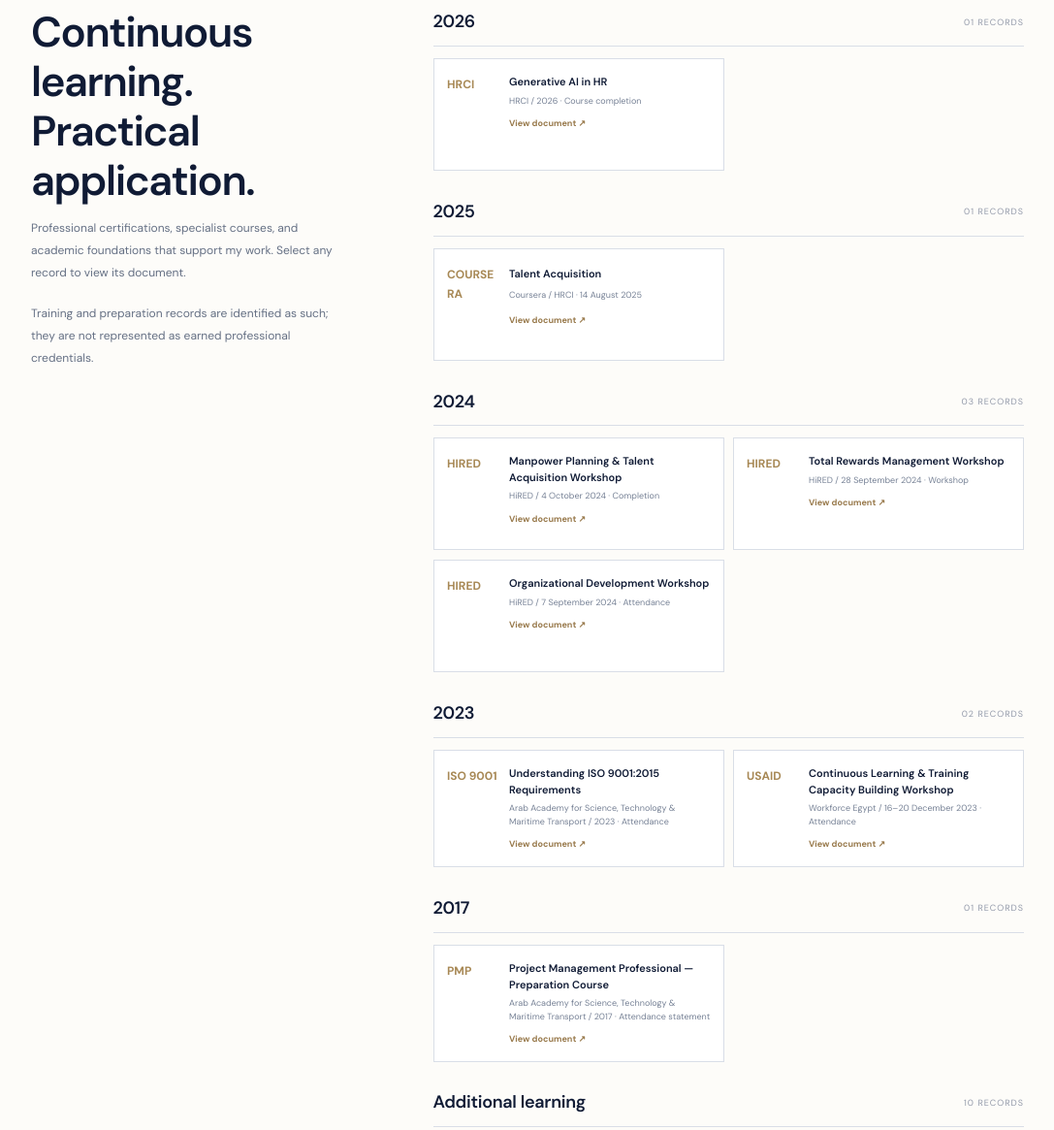
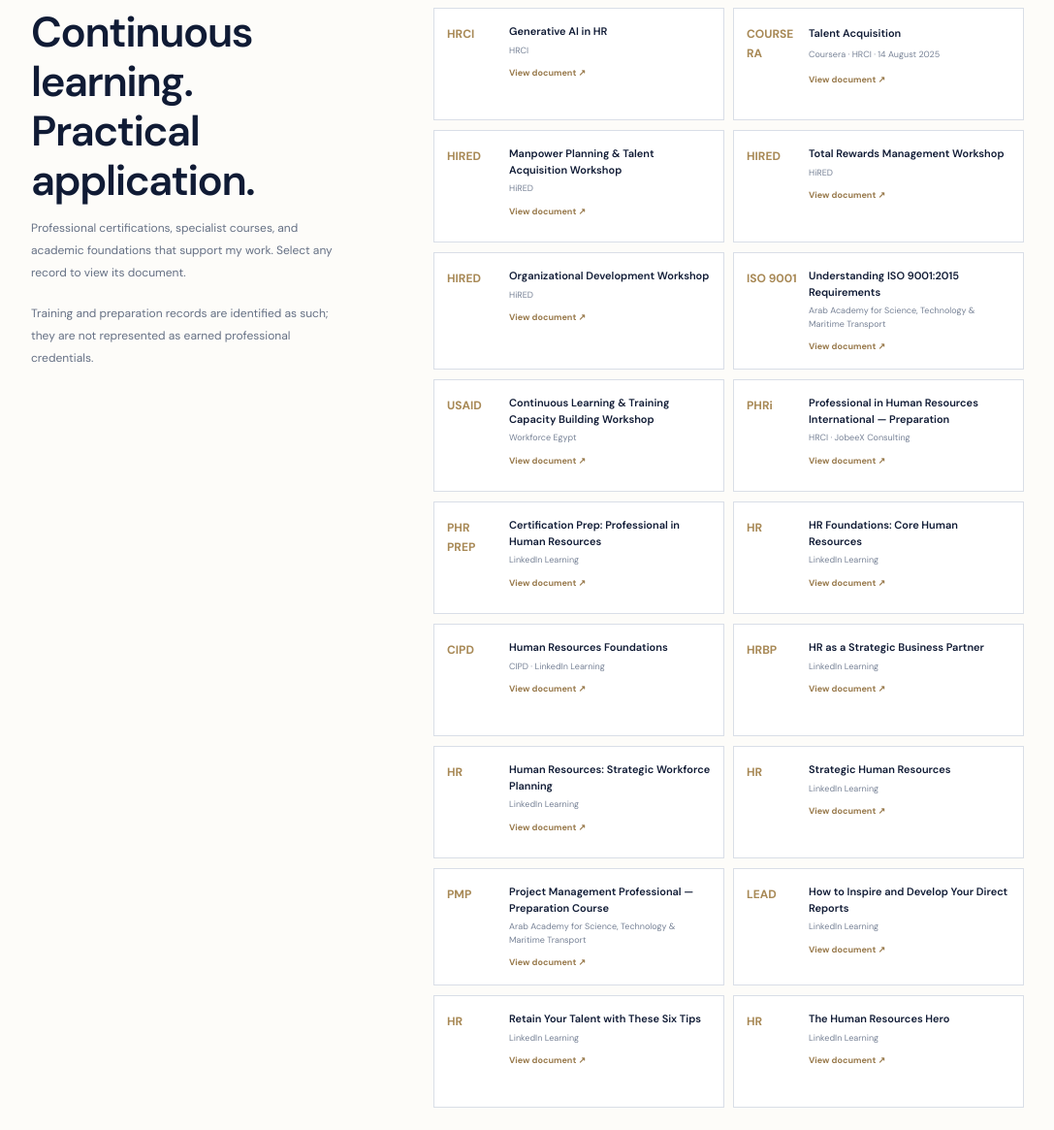
Before and after one commit to omar-raafat13/omar-raafat13.github.io, a plain HTML site: page index.html in a window 1280 px wide. Shown: the part 7460-8625 px from the top of the page at 97% size, without its empty margins (96-1183 px from the left). Drawn offline with Linux system fonts and the light colour scheme.

Commit message:
Replace credential timeline with unified grid

```diff
--- a/index.html
+++ b/index.html
@@ -212,55 +212,25 @@
       <div class="section-kicker"><span>07 /</span><span data-en="CREDENTIALS" data-ar="المؤهلات والشهادات">CREDENTIALS</span></div>
       <div class="credentials-layout">
         <div><h2 data-en="Continuous learning. Practical application." data-ar="تعلم مستمر، وتطبيق عملي.">Continuous learning. Practical application.</h2><p data-en="Professional certifications, specialist courses, and academic foundations that support my work. Select any record to view its document." data-ar="شهادات مهنية ودورات تخصصية وأساس أكاديمي يدعم عملي. اختر أي شهادة لعرض المستند.">Professional certifications, specialist courses, and academic foundations that support my work. Select any record to view its document.</p><p class="credential-note" data-en="Training and preparation records are identified as such; they are not represented as earned professional credentials." data-ar="يتم توضيح الدورات التحضيرية وشهادات الحضور بصفتها، ولا تُعرض باعتبارها اعتمادات مهنية مكتسبة.">Training and preparation records are identified as such; they are not represented as earned professional credentials.</p></div>
-        <div class="credential-years">
-          <div class="credential-year-group">
-            <div class="credential-year-heading"><h3>2026</h3><span>01 <span data-en="records" data-ar="سجلات">records</span></span></div>
-            <div class="credential-grid">
-              <button class="credential credential-view" type="button" data-cert="CertificateOfCompletion_Generative AI in HR.pdf"><b>HRCI</b><span data-en="Generative AI in HR" data-ar="الذكاء الاصطناعي التوليدي في الموارد البشرية">Generative AI in HR</span><small>HRCI / 2026 · Course completion</small><em data-en="View document ↗" data-ar="عرض المستند ↗">View document ↗</em></button>
-            </div>
-          </div>
-          <div class="credential-year-group">
-            <div class="credential-year-heading"><h3>2025</h3><span>01 <span data-en="records" data-ar="سجلات">records</span></span></div>
-            <div class="credential-grid">
-              <button class="credential credential-view" type="button" data-cert="Talent Acquisitions.png"><b>COURSERA</b><span data-en="Talent Acquisition" data-ar="اكتساب المواهب">Talent Acquisition</span><small>Coursera / HRCI · 14 August 2025</small><em data-en="View document ↗" data-ar="عرض المستند ↗">View document ↗</em></button>
-            </div>
-          </div>
-          <div class="credential-year-group">
-            <div class="credential-year-heading"><h3>2024</h3><span>03 <span data-en="records" data-ar="سجلات">records</span></span></div>
-            <div class="credential-grid">
-              <button class="credential credential-view" type="button" data-cert="Manpower Planning.jpeg"><b>HIRED</b><span data-en="Manpower Planning & Talent Acquisition Workshop" data-ar="ورشة تخطيط القوى العاملة واكتساب المواهب">Manpower Planning & Talent Acquisition Workshop</span><small>HiRED / 4 October 2024 · Completion</small><em data-en="View document ↗" data-ar="عرض المستند ↗">View document ↗</em></button>
-              <button class="credential credential-view" type="button" data-cert="Total Rewards Management.jpeg"><b>HIRED</b><span data-en="Total Rewards Management Workshop" data-ar="ورشة إدارة إجمالي المكافآت">Total Rewards Management Workshop</span><small>HiRED / 28 September 2024 · Workshop</small><em data-en="View document ↗" data-ar="عرض المستند ↗">View document ↗</em></button>
-              <button class="credential credential-view" type="button" data-cert="OD.jpeg"><b>HIRED</b><span data-en="Organizational Development Workshop" data-ar="ورشة التطوير المؤسسي">Organizational Development Workshop</span><small>HiRED / 7 September 2024 · Attendance</small><em data-en="View document ↗" data-ar="عرض المستند ↗">View document ↗</em></button>
-            </div>
-          </div>
-          <div class="credential-year-group">
-            <div class="credential-year-heading"><h3>2023</h3><span>02 <span data-en="records" data-ar="سجلات">records</span></span></div>
-            <div class="credential-grid">
-              <button class="credential credential-view" type="button" data-cert="ISO.jpeg"><b>ISO 9001</b><span data-en="Understanding ISO 9001:2015 Requirements" data-ar="فهم متطلبات ISO 9001:2015">Understanding ISO 9001:2015 Requirements</span><small>Arab Academy for Science, Technology & Maritime Transport / 2023 · Attendance</small><em data-en="View document ↗" data-ar="عرض المستند ↗">View document ↗</em></button>
-              <button class="credential credential-view" type="button" data-cert="Workforce Egypt.jpeg"><b>USAID</b><span data-en="Continuous Learning & Training Capacity Building Workshop" data-ar="ورشة بناء القدرات في التعلم والتدريب المستمر">Continuous Learning & Training Capacity Building Workshop</span><small>Workforce Egypt / 16–20 December 2023 · Attendance</small><em data-en="View document ↗" data-ar="عرض المستند ↗">View document ↗</em></button>
-            </div>
-          </div>
-          <div class="credential-year-group">
-            <div class="credential-year-heading"><h3>2017</h3><span>01 <span data-en="records" data-ar="سجلات">records</span></span></div>
-            <div class="credential-grid">
-              <button class="credential credential-view" type="button" data-cert="PMP.jpeg"><b>PMP</b><span data-en="Project Management Professional — Preparation Course" data-ar="دورة تحضيرية لإدارة المشروعات PMP">Project Management Professional — Preparation Course</span><small>Arab Academy for Science, Technology & Maritime Transport / 2017 · Attendance statement</small><em data-en="View document ↗" data-ar="عرض المستند ↗">View document ↗</em></button>
-            </div>
-          </div>
-          <div class="credential-year-group">
-            <div class="credential-year-heading"><h3><span data-en="Additional learning" data-ar="تعلم إضافي">Additional learning</span></h3><span>10 <span data-en="records" data-ar="سجلات">records</span></span></div>
-            <div class="credential-grid">
-              <button class="credential credential-view" type="button" data-cert="PHRI.jpeg"><b>PHRi</b><span data-en="Professional in Human Resources International — Preparation" data-ar="التحضير لشهادة الموارد البشرية الدولية PHRi">Professional in Human Resources International — Preparation</span><small>HRCI / JobeeX Consulting · 60-hour preparation programme</small><em data-en="View document ↗" data-ar="عرض المستند ↗">View document ↗</em></button>
-              <button class="credential credential-view" type="button" data-cert="CertificateOfCompletion_Certification Prep Professional in Human Resources PHR 2018.pdf"><b>PHR PREP</b><span data-en="Certification Prep: Professional in Human Resources" data-ar="التحضير لشهادة Professional in Human Resources">Certification Prep: Professional in Human Resources</span><small>LinkedIn Learning · Preparation course completion</small><em data-en="View document ↗" data-ar="عرض المستند ↗">View document ↗</em></button>
-              <button class="credential credential-view" type="button" data-cert="CertificateOfCompletion_HR Foundations Core Human Resources.pdf"><b>HR</b><span data-en="HR Foundations: Core Human Resources" data-ar="أساسيات الموارد البشرية">HR Foundations: Core Human Resources</span><small>LinkedIn Learning · Course completion</small><em data-en="View document ↗" data-ar="عرض المستند ↗">View document ↗</em></button>
-              <button class="credential credential-view" type="button" data-cert="CertificateOfCompletion_Human Resources Foundations by the Chartered Institute of Personnel and Development CIPD and LinkedIn.pdf"><b>CIPD</b><span data-en="Human Resources Foundations" data-ar="أساسيات الموارد البشرية">Human Resources Foundations</span><small>CIPD / LinkedIn Learning · Course completion</small><em data-en="View document ↗" data-ar="عرض المستند ↗">View document ↗</em></button>
-              <button class="credential credential-view" type="button" data-cert="CertificateOfCompletion_HR as a Strategic Business Partner.pdf"><b>HRBP</b><span data-en="HR as a Strategic Business Partner" data-ar="الموارد البشرية كشريك أعمال استراتيجي">HR as a Strategic Business Partner</span><small>LinkedIn Learning · Course completion</small><em data-en="View document ↗" data-ar="عرض المستند ↗">View document ↗</em></button>
-              <button class="credential credential-view" type="button" data-cert="CertificateOfCompletion_Human Resources Strategic Workforce Planning 2018.pdf"><b>HR</b><span data-en="Human Resources: Strategic Workforce Planning" data-ar="التخطيط الاستراتيجي للقوى العاملة">Human Resources: Strategic Workforce Planning</span><small>LinkedIn Learning · Course completion</small><em data-en="View document ↗" data-ar="عرض المستند ↗">View document ↗</em></button>
-              <button class="credential credential-view" type="button" data-cert="CertificateOfCompletion_Strategic Human Resources.pdf"><b>HR</b><span data-en="Strategic Human Resources" data-ar="الموارد البشرية الاستراتيجية">Strategic Human Resources</span><small>LinkedIn Learning · Course completion</small><em data-en="View document ↗" data-ar="عرض المستند ↗">View document ↗</em></button>
-              <button class="credential credential-view" type="button" data-cert="CertificateOfCompletion_How to Inspire and Develop Your Direct Reports.pdf"><b>LEAD</b><span data-en="How to Inspire and Develop Your Direct Reports" data-ar="كيفية إلهام وتطوير فريقك المباشر">How to Inspire and Develop Your Direct Reports</span><small>LinkedIn Learning · Course completion</small><em data-en="View document ↗" data-ar="عرض المستند ↗">View document ↗</em></button>
-              <button class="credential credential-view" type="button" data-cert="CertificateOfCompletion_Retain Your Talent with These Six Tips.pdf"><b>HR</b><span data-en="Retain Your Talent with These Six Tips" data-ar="الاحتفاظ بالمواهب: ست نصائح">Retain Your Talent with These Six Tips</span><small>LinkedIn Learning · Course completion</small><em data-en="View document ↗" data-ar="عرض المستند ↗">View document ↗</em></button>
-              <button class="credential credential-view" type="button" data-cert="CertificateOfCompletion_The Human Resources Hero.pdf"><b>HR</b><span data-en="The Human Resources Hero" data-ar="بطل الموارد البشرية">The Human Resources Hero</span><small>LinkedIn Learning · Course completion</small><em data-en="View document ↗" data-ar="عرض المستند ↗">View document ↗</em></button>
-            </div>
-          </div>
+        <div class="credential-grid credential-grid-all">
+          <button class="credential credential-view" type="button" data-cert="CertificateOfCompletion_Generative AI in HR.pdf"><b>HRCI</b><span data-en="Generative AI in HR" data-ar="الذكاء الاصطناعي التوليدي في الموارد البشرية">Generative AI in HR</span><small>HRCI</small><em data-en="View document ↗" data-ar="عرض المستند ↗">View document ↗</em></button>
+          <button class="credential credential-view" type="button" data-cert="Talent Acquisitions.png"><b>COURSERA</b><span data-en="Talent Acquisition" data-ar="اكتساب المواهب">Talent Acquisition</span><small>Coursera · HRCI · 14 August 2025</small><em data-en="View document ↗" data-ar="عرض المستند ↗">View document ↗</em></button>
+          <button class="credential credential-view" type="button" data-cert="Manpower Planning.jpeg"><b>HIRED</b><span data-en="Manpower Planning & Talent Acquisition Workshop" data-ar="ورشة تخطيط القوى العاملة واكتساب المواهب">Manpower Planning & Talent Acquisition Workshop</span><small>HiRED</small><em data-en="View document ↗" data-ar="عرض المستند ↗">View document ↗</em></button>
+          <button class="credential credential-view" type="button" data-cert="Total Rewards Management.jpeg"><b>HIRED</b><span data-en="Total Rewards Management Workshop" data-ar="ورشة إدارة إجمالي المكافآت">Total Rewards Management Workshop</span><small>HiRED</small><em data-en="View document ↗" data-ar="عرض المستند ↗">View document ↗</em></button>
+          <button class="credential credential-view" type="button" data-cert="OD.jpeg"><b>HIRED</b><span data-en="Organizational Development Workshop" data-ar="ورشة التطوير المؤسسي">Organizational Development Workshop</span><small>HiRED</small><em data-en="View document ↗" data-ar="عرض المستند ↗">View document ↗</em></button>
+          <button class="credential credential-view" type="button" data-cert="ISO.jpeg"><b>ISO 9001</b><span data-en="Understanding ISO 9001:2015 Requirements" data-ar="فهم متطلبات ISO 9001:2015">Understanding ISO 9001:2015 Requirements</span><small>Arab Academy for Science, Technology & Maritime Transport</small><em data-en="View document ↗" data-ar="عرض المستند ↗">View document ↗</em></button>
+          <button class="credential credential-view" type="button" data-cert="Workforce Egypt.jpeg"><b>USAID</b><span data-en="Continuous Learning & Training Capacity Building Workshop" data-ar="ورشة بناء القدرات في التعلم والتدريب المستمر">Continuous Learning & Training Capacity Building Workshop</span><small>Workforce Egypt</small><em data-en="View document ↗" data-ar="عرض المستند ↗">View document ↗</em></button>
+          <button class="credential credential-view" type="button" data-cert="PHRI.jpeg"><b>PHRi</b><span data-en="Professional in Human Resources International — Preparation" data-ar="التحضير لشهادة الموارد البشرية الدولية PHRi">Professional in Human Resources International — Preparation</span><small>HRCI · JobeeX Consulting</small><em data-en="View document ↗" data-ar="عرض المستند ↗">View document ↗</em></button>
+          <button class="credential credential-view" type="button" data-cert="CertificateOfCompletion_Certification Prep Professional in Human Resources PHR 2018.pdf"><b>PHR PREP</b><span data-en="Certification Prep: Professional in Human Resources" data-ar="التحضير لشهادة Professional in Human Resources">Certification Prep: Professional in Human Resources</span><small>LinkedIn Learning</small><em data-en="View document ↗" data-ar="عرض المستند ↗">View document ↗</em></button>
+          <button class="credential credential-view" type="button" data-cert="CertificateOfCompletion_HR Foundations Core Human Resources.pdf"><b>HR</b><span data-en="HR Foundations: Core Human Resources" data-ar="أساسيات الموارد البشرية">HR Foundations: Core Human Resources</span><small>LinkedIn Learning</small><em data-en="View document ↗" data-ar="عرض المستند ↗">View document ↗</em></button>
+          <button class="credential credential-view" type="button" data-cert="CertificateOfCompletion_Human Resources Foundations by the Chartered Institute of Personnel and Development CIPD and LinkedIn.pdf"><b>CIPD</b><span data-en="Human Resources Foundations" data-ar="أساسيات الموارد البشرية">Human Resources Foundations</span><small>CIPD · LinkedIn Learning</small><em data-en="View document ↗" data-ar="عرض المستند ↗">View document ↗</em></button>
+          <button class="credential credential-view" type="button" data-cert="CertificateOfCompletion_HR as a Strategic Business Partner.pdf"><b>HRBP</b><span data-en="HR as a Strategic Business Partner" data-ar="الموارد البشرية كشريك أعمال استراتيجي">HR as a Strategic Business Partner</span><small>LinkedIn Learning</small><em data-en="View document ↗" data-ar="عرض المستند ↗">View document ↗</em></button>
+          <button class="credential credential-view" type="button" data-cert="CertificateOfCompletion_Human Resources Strategic Workforce Planning 2018.pdf"><b>HR</b><span data-en="Human Resources: Strategic Workforce Planning" data-ar="التخطيط الاستراتيجي للقوى العاملة">Human Resources: Strategic Workforce Planning</span><small>LinkedIn Learning</small><em data-en="View document ↗" data-ar="عرض المستند ↗">View document ↗</em></button>
+          <button class="credential credential-view" type="button" data-cert="CertificateOfCompletion_Strategic Human Resources.pdf"><b>HR</b><span data-en="Strategic Human Resources" data-ar="الموارد البشرية الاستراتيجية">Strategic Human Resources</span><small>LinkedIn Learning</small><em data-en="View document ↗" data-ar="عرض المستند ↗">View document ↗</em></button>
+          <button class="credential credential-view" type="button" data-cert="PMP.jpeg"><b>PMP</b><span data-en="Project Management Professional — Preparation Course" data-ar="دورة تحضيرية لإدارة المشروعات PMP">Project Management Professional — Preparation Course</span><small>Arab Academy for Science, Technology & Maritime Transport</small><em data-en="View document ↗" data-ar="عرض المستند ↗">View document ↗</em></button>
+          <button class="credential credential-view" type="button" data-cert="CertificateOfCompletion_How to Inspire and Develop Your Direct Reports.pdf"><b>LEAD</b><span data-en="How to Inspire and Develop Your Direct Reports" data-ar="كيفية إلهام وتطوير فريقك المباشر">How to Inspire and Develop Your Direct Reports</span><small>LinkedIn Learning</small><em data-en="View document ↗" data-ar="عرض المستند ↗">View document ↗</em></button>
+          <button class="credential credential-view" type="button" data-cert="CertificateOfCompletion_Retain Your Talent with These Six Tips.pdf"><b>HR</b><span data-en="Retain Your Talent with These Six Tips" data-ar="الاحتفاظ بالمواهب: ست نصائح">Retain Your Talent with These Six Tips</span><small>LinkedIn Learning</small><em data-en="View document ↗" data-ar="عرض المستند ↗">View document ↗</em></button>
+          <button class="credential credential-view" type="button" data-cert="CertificateOfCompletion_The Human Resources Hero.pdf"><b>HR</b><span data-en="The Human Resources Hero" data-ar="بطل الموارد البشرية">The Human Resources Hero</span><small>LinkedIn Learning</small><em data-en="View document ↗" data-ar="عرض المستند ↗">View document ↗</em></button>
         </div>
       </div>
     </section>
```
